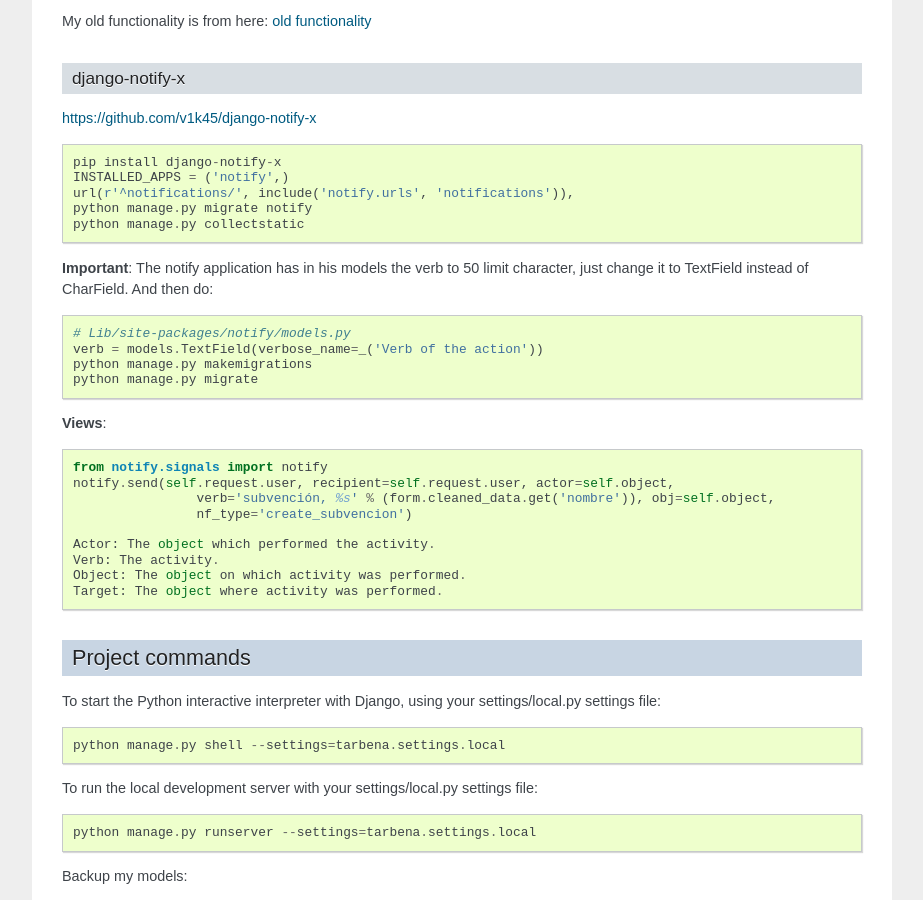
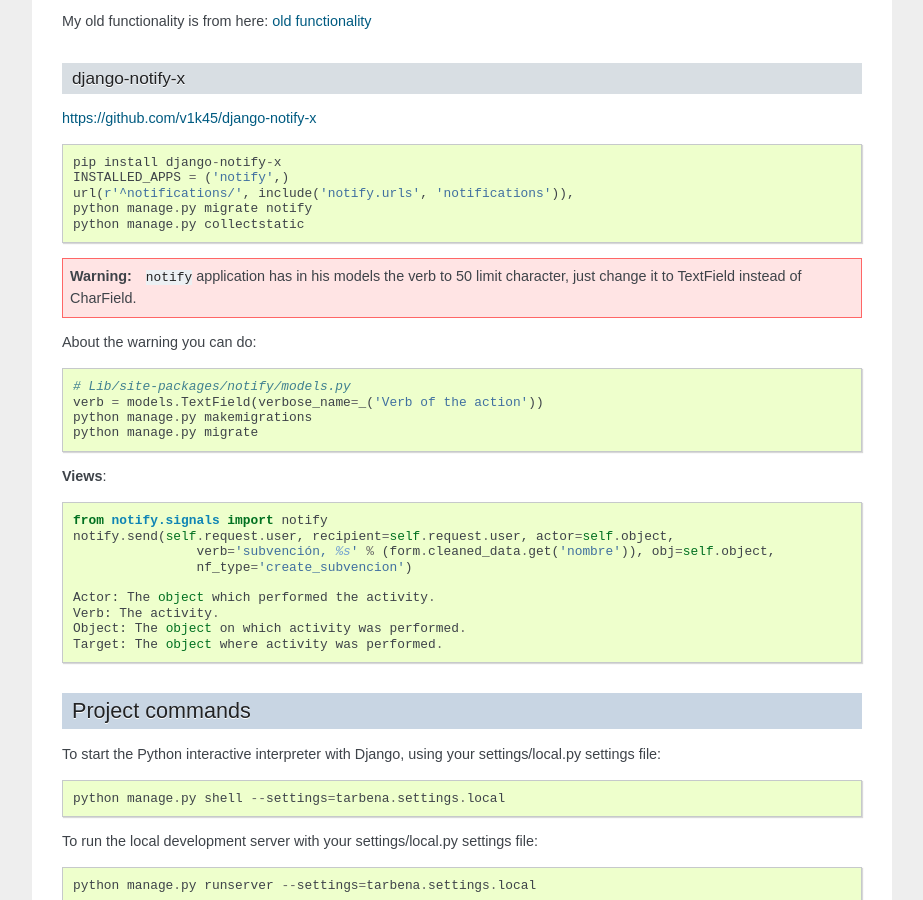
Before and after one commit to amosISA/tarbena_app, a Sphinx documentation site: the page built from docs/architecture.rst, in a window 1280 px wide and 900 px high, scrolled down 2520 px. Shown: the whole window, without its empty margins (198-1121 px from the left). Built offline with Sphinx 7.4.7, drawn with Linux system fonts in a browser that asks for light colours.

Commit message:
Updated docs

```diff
--- a/docs/architecture.rst
+++ b/docs/architecture.rst
@@ -141,7 +141,10 @@
     python manage.py migrate notify
     python manage.py collectstatic
 
-**Important**: The notify application has in his models the verb to 50 limit character, just change it to TextField instead of CharField. And then do::
+.. warning::
+     ``notify`` application has in his models the verb to 50 limit character, just change it to TextField instead of CharField.
+
+About the warning you can do::
 
     # Lib/site-packages/notify/models.py
     verb = models.TextField(verbose_name=_('Verb of the action'))
```
